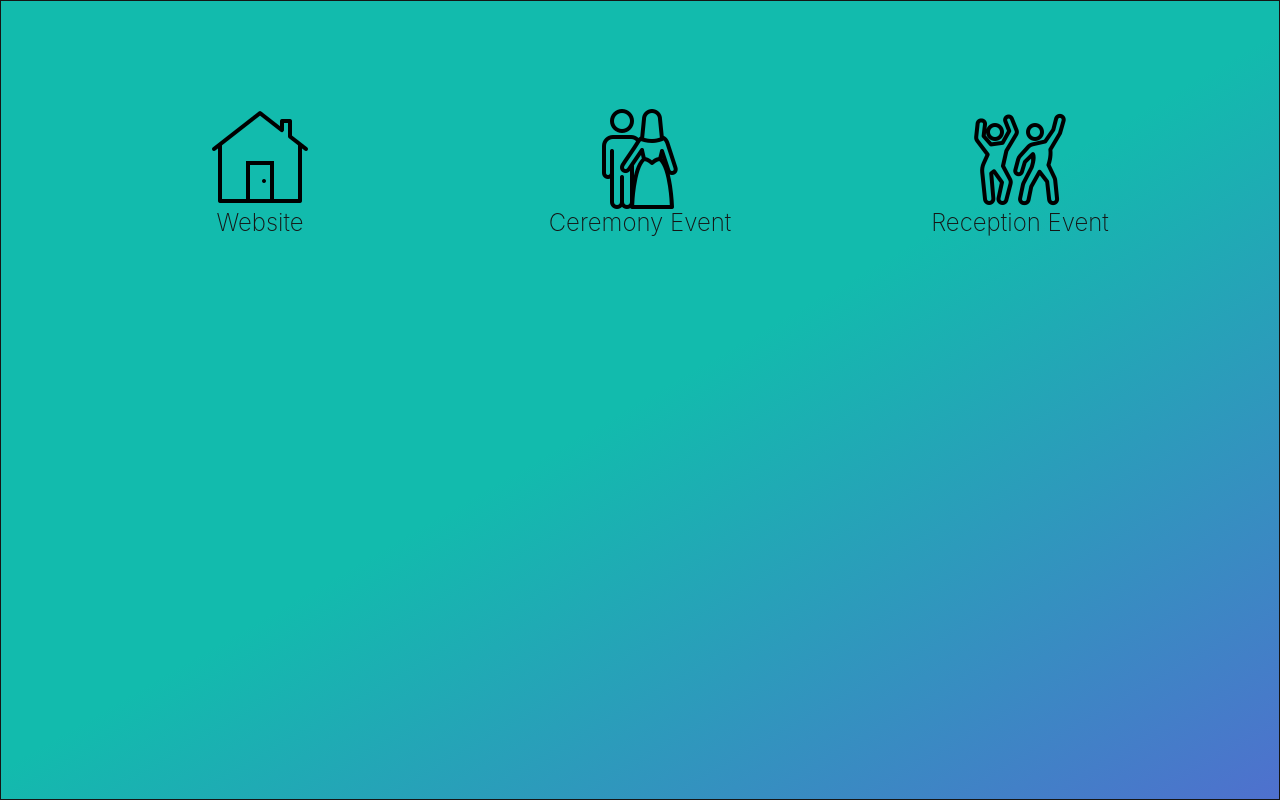
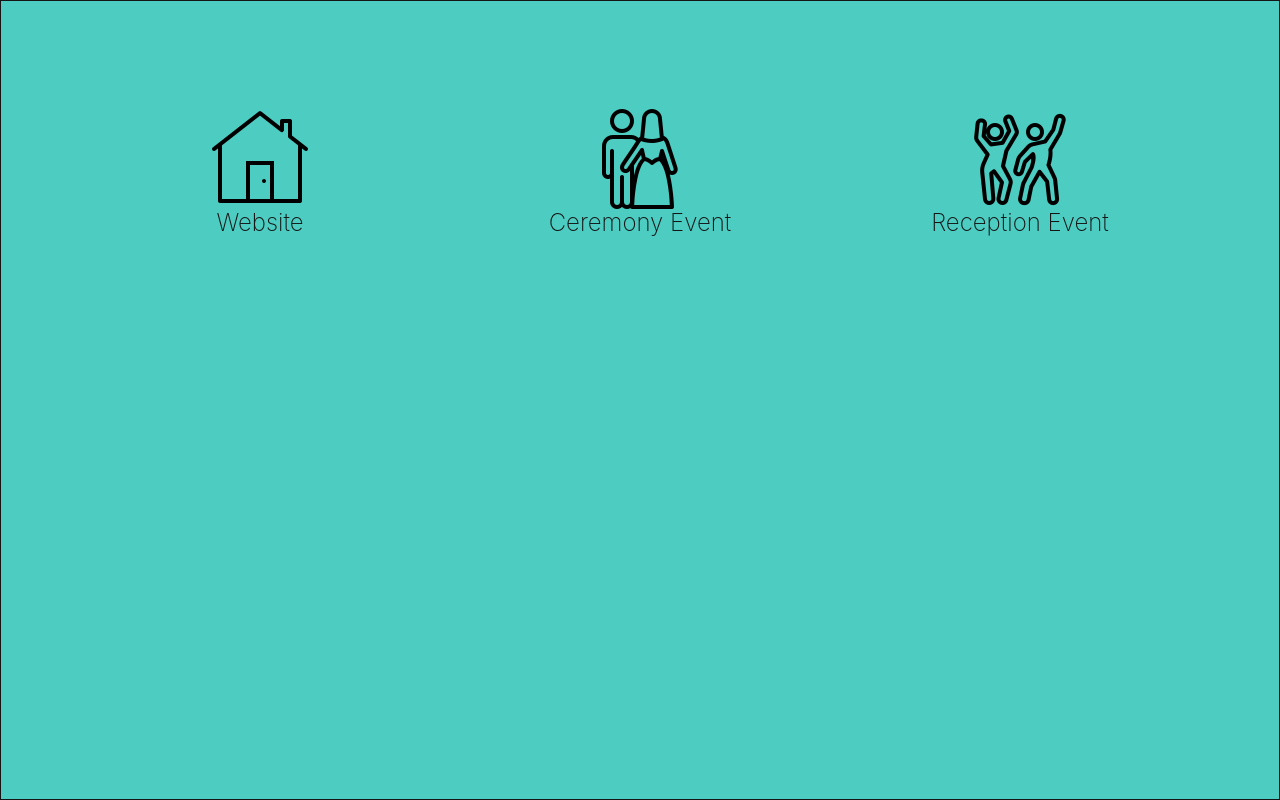
Before and after one commit to fr3nch13/us, a PHP site: page /index.php in a window 1280 px wide. Run offline with PHP 8.4, Linux system fonts and the light colour scheme; some libraries are stand-ins or nearby versions.

Commit message:
updated background.

```diff
--- a/index.php
+++ b/index.php
@@ -28,7 +28,7 @@
   <title>Kara and Brian's Wedding</title>
 </head>
 
-<body class="bg-gradient text-white text-center border border-dark">
+<body class="text-white text-center border border-dark filter-color">
   <?php if($url): ?>
   <div class="py-5">
     <div class="container">
```
